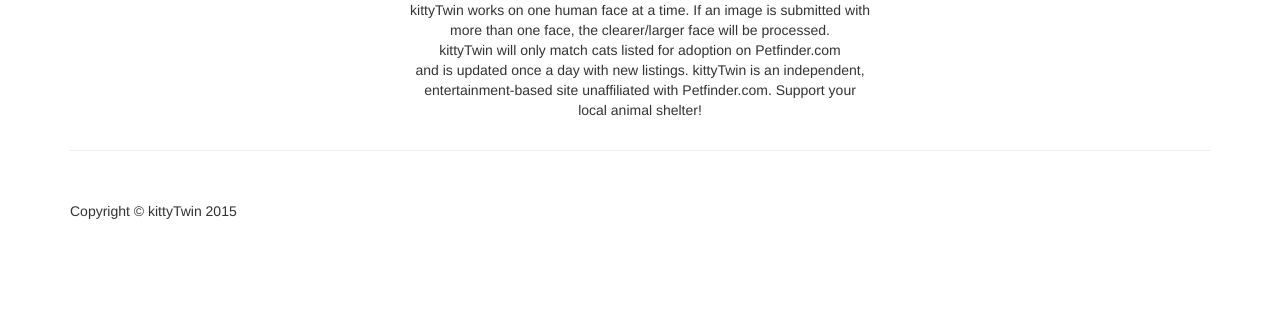
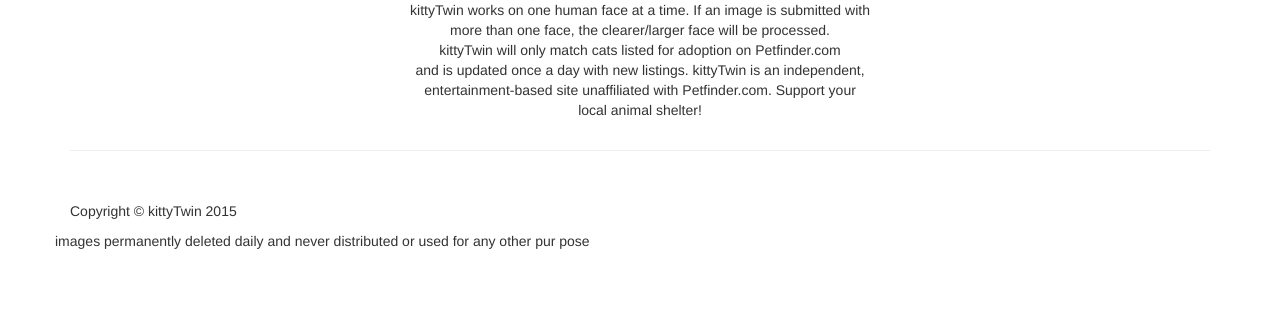
Before and after one commit to kcamrine/insight-kittyTwin, a Flask app: page / in a window 1280 px wide. Shown: the part 647-958 px from the top of the page. Before the commit the page ends 866 px from the top, so only its background shows below. Run offline with Flask 2, Linux system fonts and the light colour scheme; parts of the project's set-up code (start-up, migrations or seed data) failed here and were passed over; some libraries are stand-ins or nearby versions.

Commit message:
Update input.html

```diff
--- a/app/templates/input.html
+++ b/app/templates/input.html
@@ -151,6 +151,10 @@
                 <div class="col-lg-12">
                     <p>Copyright &copy; kittyTwin 2015</p>
                 </div>
+                <div class="col-rg-23">
+                  <p>images permanently deleted daily and never distributed or used for any other pur
+pose</p>
+                </div>
             </div>
             <!-- /.row -->
         </footer>
```
